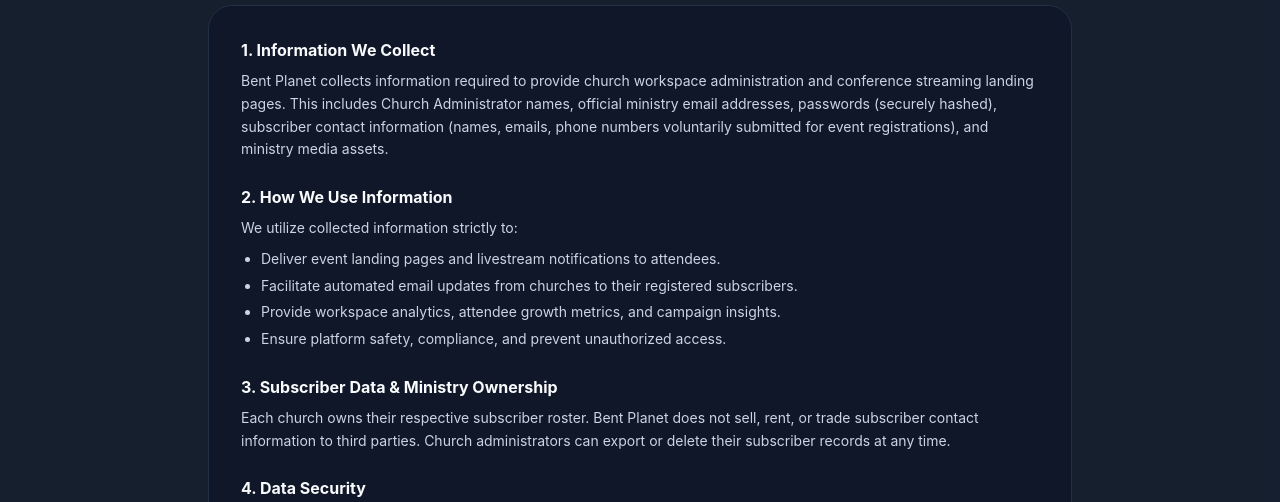
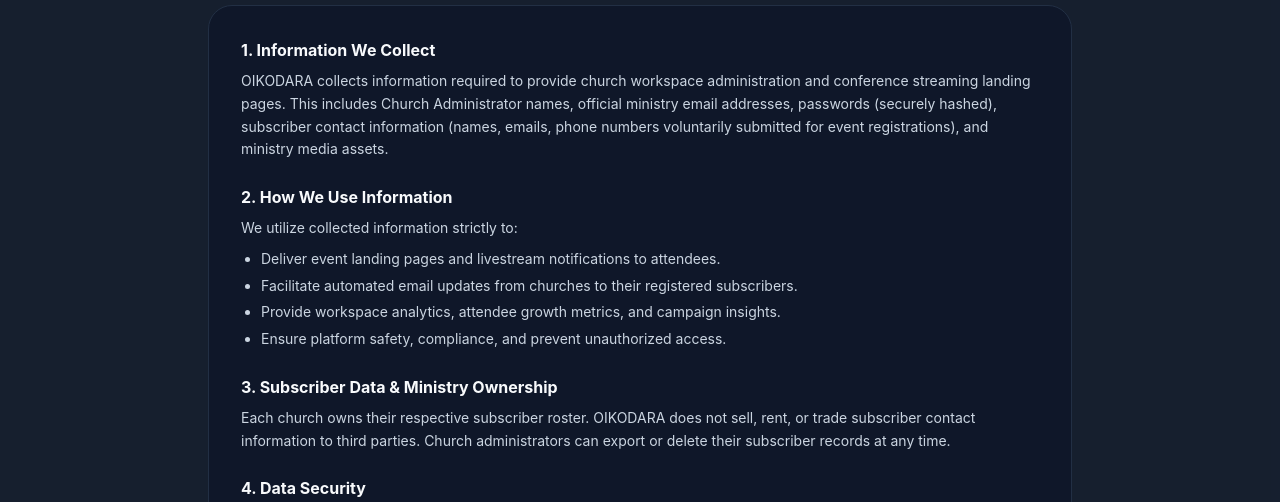
Before and after one commit to gideonayanwale/bent-planet, a Next.js app: page /privacy in a window 1280 px wide. Shown: the part 200-702 px from the top of the page. Built offline with nearby package versions, Linux system fonts and the light colour scheme; no server answers.

Commit message:
Align product documentation and policy copy with OIKODARA

```diff
--- a/src/app/privacy/page.tsx
+++ b/src/app/privacy/page.tsx
@@ -6,7 +6,7 @@ import { PublicFooter } from "@/components/public-footer";
 export const metadata: Metadata = {
   title: "Privacy Policy",
   description:
-    "Learn how Bent Planet safeguards church and attendee information with dedicated data sovereignty.",
+    "Learn how OIKODARA safeguards church and attendee information with dedicated data sovereignty.",
 };
 
 export default function PrivacyPolicyPage() {
@@ -35,7 +35,7 @@ export default function PrivacyPolicyPage() {
           <section className="space-y-2">
             <h2 className="text-base font-bold text-slate-900">1. Information We Collect</h2>
             <p className="text-slate-600">
-              Bent Planet collects information required to provide church workspace administration and conference streaming landing pages. This includes Church Administrator names, official ministry email addresses, passwords (securely hashed), subscriber contact information (names, emails, phone numbers voluntarily submitted for event registrations), and ministry media assets.
+              OIKODARA collects information required to provide church workspace administration and conference streaming landing pages. This includes Church Administrator names, official ministry email addresses, passwords (securely hashed), subscriber contact information (names, emails, phone numbers voluntarily submitted for event registrations), and ministry media assets.
             </p>
           </section>
 
@@ -55,7 +55,7 @@ export default function PrivacyPolicyPage() {
           <section className="space-y-2">
             <h2 className="text-base font-bold text-slate-900">3. Subscriber Data & Ministry Ownership</h2>
             <p className="text-slate-600">
-              Each church owns their respective subscriber roster. Bent Planet does not sell, rent, or trade subscriber contact information to third parties. Church administrators can export or delete their subscriber records at any time.
+              Each church owns their respective subscriber roster. OIKODARA does not sell, rent, or trade subscriber contact information to third parties. Church administrators can export or delete their subscriber records at any time.
             </p>
           </section>
 
```
